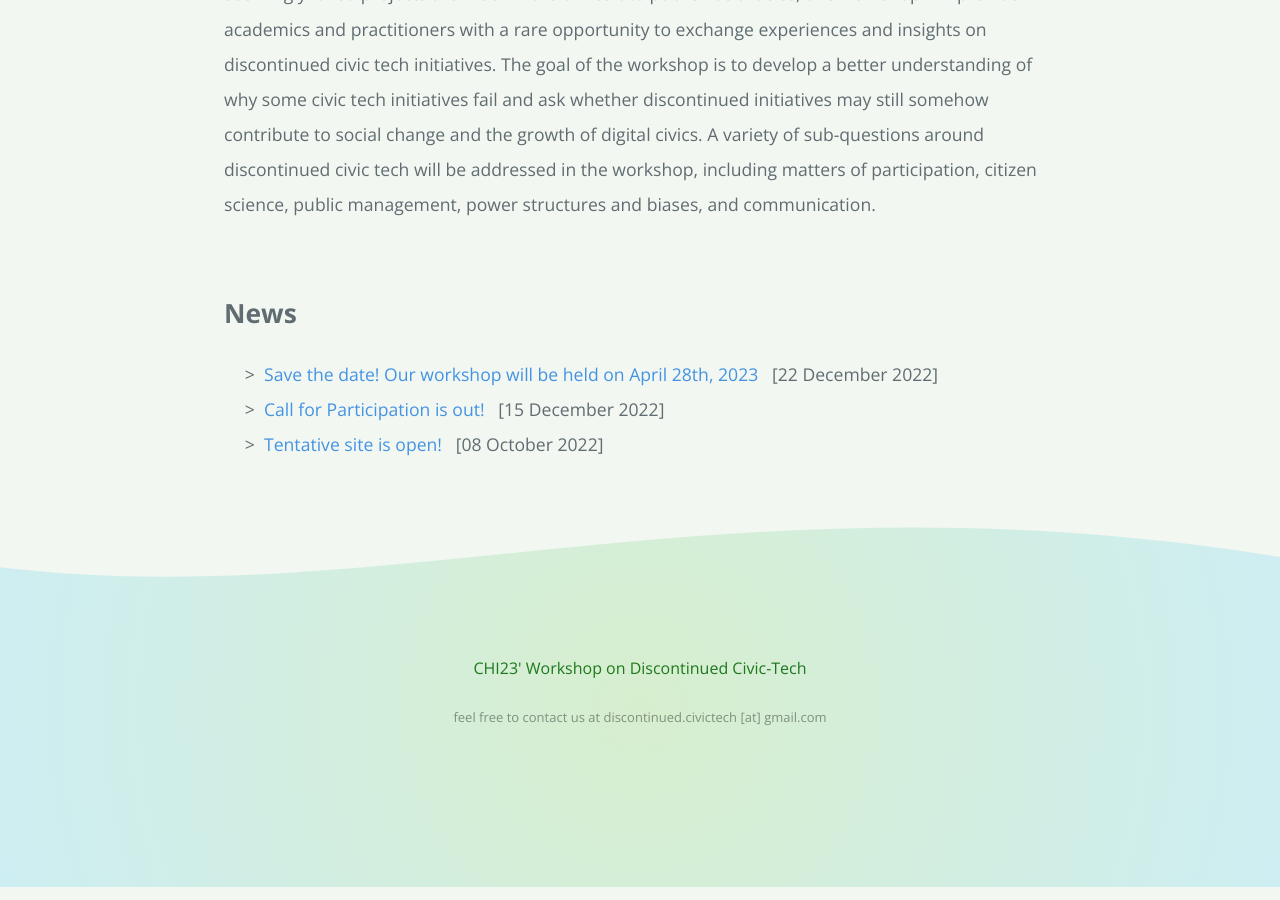
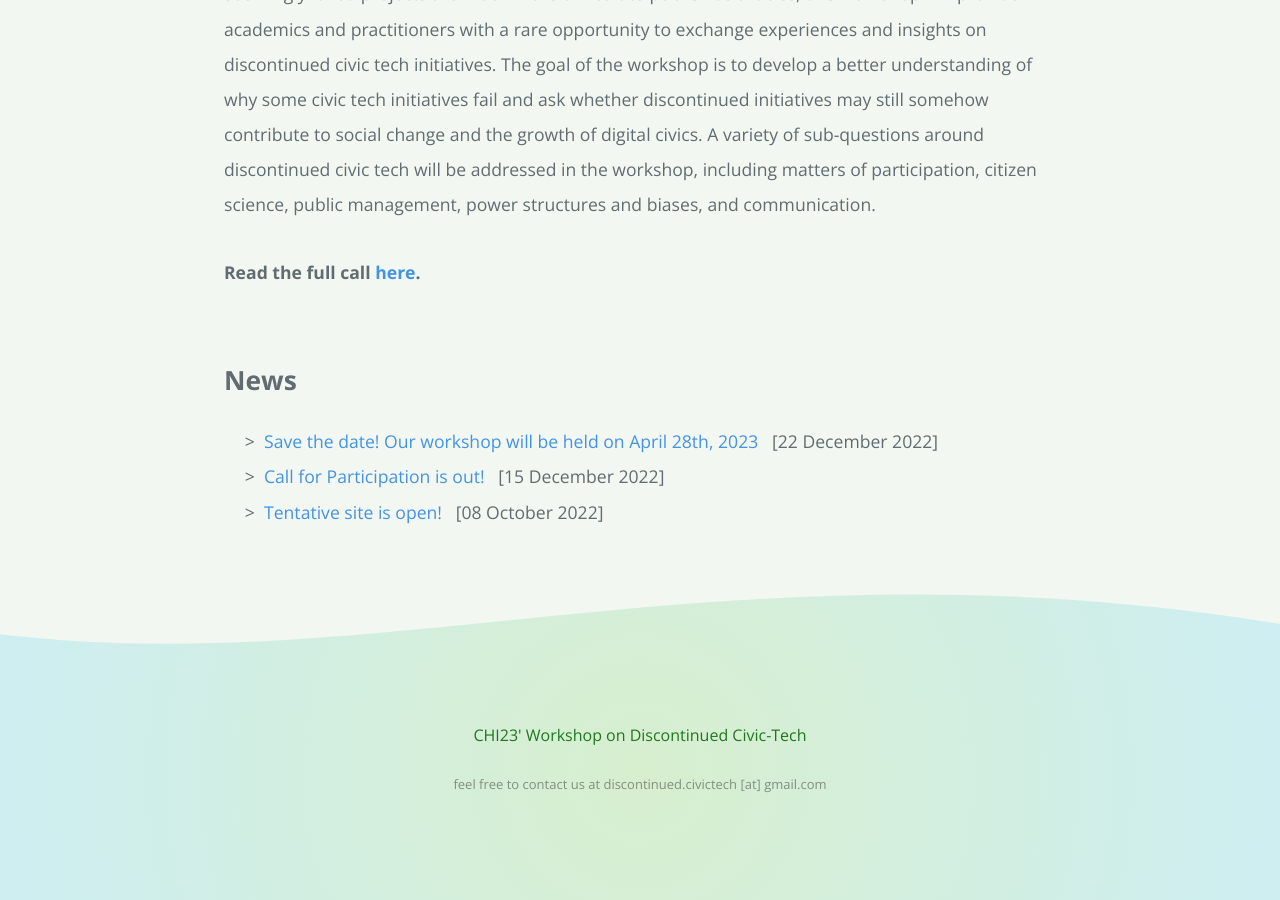
Before and after one commit to discontinued-civictech/discontinued-civictech.github.io, a Jekyll site: the page built from index.md, in a window 1280 px wide and 900 px high, scrolled down 783 px. Built offline with Jekyll 4.4.1, drawn with Linux system fonts in a browser that asks for light colours; our own code applies the rules of GitHub Pages for plain Markdown files.

Commit message:
Add preprint

```diff
--- a/index.md
+++ b/index.md
@@ -5,6 +5,8 @@ layout: default
 # Welcome to Our Workshop Website!
 
 The design of civic tech is often confronted with impediments, barriers, and a lack of resources. These and other causes may lead to the discontinuation and even abandonment of initiatives. Since seemingly failed projects are much more difficult to publish as articles, this workshop will provide academics and practitioners with a rare opportunity to exchange experiences and insights on discontinued civic tech initiatives. The goal of the workshop is to develop a better understanding of why some civic tech initiatives fail and ask whether discontinued initiatives may still somehow contribute to social change and the growth of digital civics. A variety of sub-questions around discontinued civic tech will be addressed in the workshop, including matters of participation, citizen science, public management, power structures and biases, and communication.
+
+<strong>Read the full call <a href="files/Preprint_Hamm_Shibuya_Pargman_etal_Failed_yet_successful.pdf">here</a><strong>.
 
 
 ## News
```
Also changed, not shown: call.md (+1 -0 lines), 1 other file.
